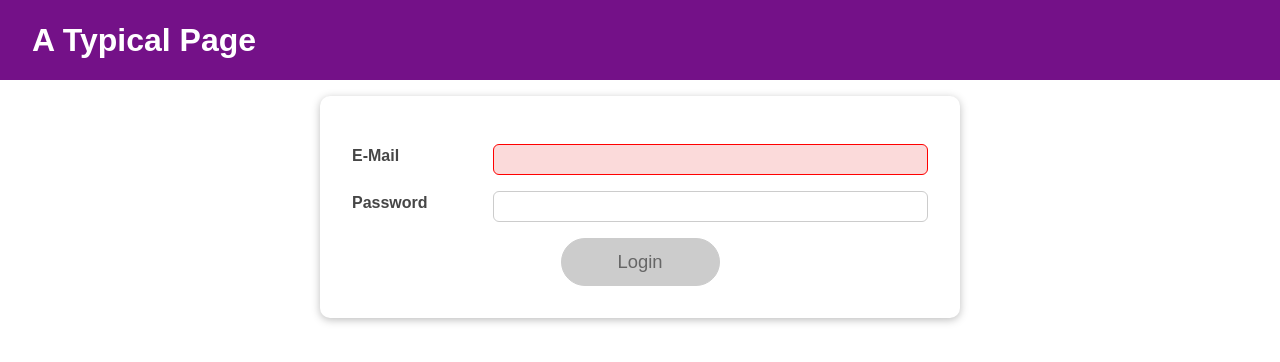
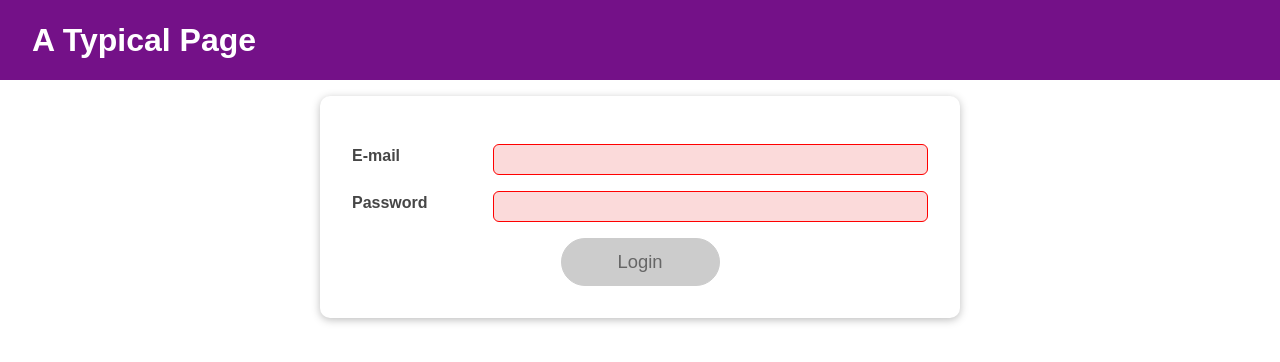
Before and after one commit to strauberly/react-effect-study, a React (Create React App) app: page / in a window 1280 px wide. Shown: the top 362 px of the page. Built offline with nearby package versions, Linux system fonts and the light colour scheme.

Commit message:
refactor

```diff
--- a/src/components/Login/Login.js
+++ b/src/components/Login/Login.js
@@ -1,6 +1,7 @@
 import React, { useEffect, useState, useReducer, useContext } from "react";
 
 import Card from "../UI/Card/Card";
+import Input from "../UI/Input/Input";
 import classes from "./Login.module.css";
 import Button from "../UI/Button/Button";
 import AuthContext from "../../store/auth-context";
@@ -95,34 +96,24 @@
   return (
     <Card className={classes.login}>
       <form onSubmit={submitHandler}>
-        <div
-          className={`${classes.control} ${
-            emailState.isValid === false ? classes.invalid : ""
-          }`}
-        >
-          <label htmlFor="email">E-Mail</label>
-          <input
+        <Input
+          id="email"
+          label="E-mail"
           type="email"
-            id="email"
+          isValid={emailIsValid}
           value={emailState.value}
           onChange={emailChangeHandler}
           onBlur={validateEmailHandler}
         />
-        </div>
-        <div
-          className={`${classes.control} ${
-            passwordState.isValid.isValid === false ? classes.invalid : ""
-          }`}
-        >
-          <label htmlFor="password">Password</label>
-          <input
+        <Input
+          id="password"
+          label="Password"
           type="password"
-            id="password"
+          isValid={passwordIsValid}
           value={passwordState.value}
           onChange={passwordChangeHandler}
           onBlur={validatePasswordHandler}
         />
-        </div>
         <div className={classes.actions}>
           <Button type="submit" className={classes.btn} disabled={!formIsValid}>
             Login
--- a/src/components/Login/Login.module.css
+++ b/src/components/Login/Login.module.css
@@ -5,52 +5,6 @@
   padding: 2rem;
 }
 
-.control {
-  margin: 1rem 0;
-  display: flex;
-  align-items: stretch;
-  flex-direction: column;
-}
-
-.control label,
-.control input {
-  display: block;
-}
-
-.control label {
-  font-weight: bold;
-  flex: 1;
-  color: #464646;
-  margin-bottom: 0.5rem;
-}
-
-.control input {
-  flex: 3;
-  font: inherit;
-  padding: 0.35rem 0.35rem;
-  border-radius: 6px;
-  border: 1px solid #ccc;
-}
-
-.control input:focus {
-  outline: none;
-  border-color: #4f005f;
-  background: #f6dbfc;
-}
-
-.control.invalid input {
-  border-color: red;
-  background: #fbdada;
-}
-
 .actions {
   text-align: center;
 }
-
-@media (min-width: 768px) {
-  .control {
-    align-items: center;
-    flex-direction: row;
-  }
-
-}
--- /dev/null
+++ b/src/components/UI/Input/Input.js
@@ -0,0 +1,24 @@
+import React from "react";
+
+import classes from "./Input.module.css";
+
+const Input = (props) => {
+  return (
+    <div
+      className={`${classes.control} ${
+        props.isValid === false ? classes.invalid : ""
+      }`}
+    >
+      <label htmlFor={props.id}>{props.label}</label>
+      <input
+        type={props.type}
+        id={props.id}
+        value={props.value}
+        onChange={props.onChange}
+        onBlur={props.onBlur}
+      />
+    </div>
+  );
+};
+
+export default Input;
--- /dev/null
+++ b/src/components/UI/Input/Input.module.css
@@ -0,0 +1,44 @@
+.control {
+  margin: 1rem 0;
+  display: flex;
+  align-items: stretch;
+  flex-direction: column;
+}
+
+.control label,
+.control input {
+  display: block;
+}
+
+.control label {
+  font-weight: bold;
+  flex: 1;
+  color: #464646;
+  margin-bottom: 0.5rem;
+}
+
+.control input {
+  flex: 3;
+  font: inherit;
+  padding: 0.35rem 0.35rem;
+  border-radius: 6px;
+  border: 1px solid #ccc;
+}
+
+.control input:focus {
+  outline: none;
+  border-color: #4f005f;
+  background: #f6dbfc;
+}
+
+.control.invalid input {
+  border-color: red;
+  background: #fbdada;
+}
+
+@media (min-width: 768px) {
+  .control {
+    align-items: center;
+    flex-direction: row;
+  }
+}
```
Also changed, not shown: 1 other file (tests, documents, lock files or other folders). Lines whose indentation alone changed are shown as unchanged.
